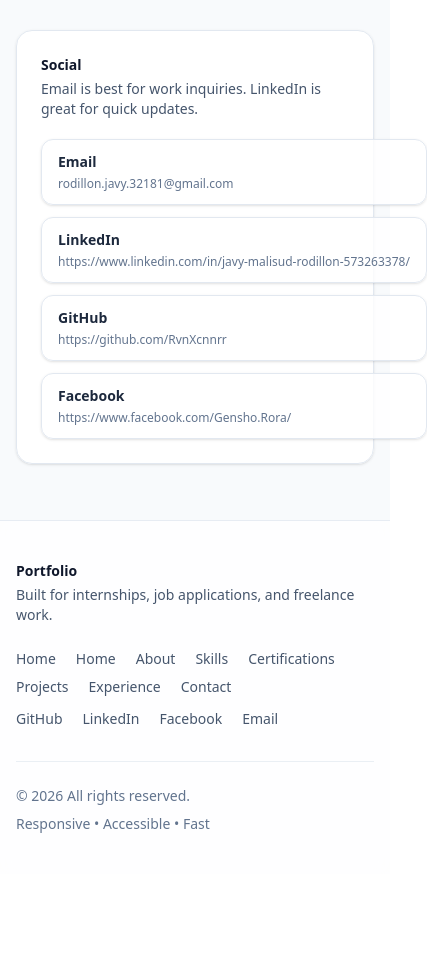
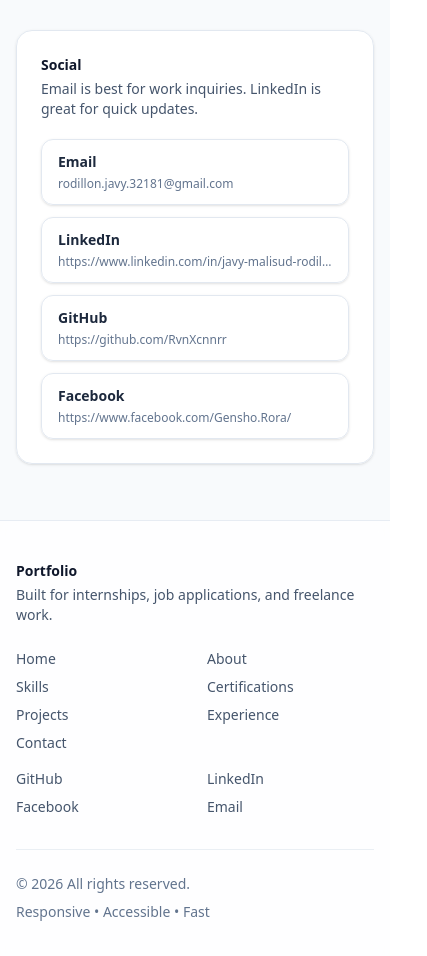
Before and after one commit to RvnXcnnrr/JMRP, a React (Vite) app: page / in a window 390 px wide. Shown: the part 8200-9156 px from the top of the page, 427 px wide, since content can reach past the window. Before the commit the page ends 9074 px from the top, so only its background shows below. Built offline with nearby package versions, Linux system fonts and the light colour scheme.

Commit message:
feat: enhance layout structure in App and Footer components for improved responsiveness

```diff
--- a/src/App.tsx
+++ b/src/App.tsx
@@ -33,8 +33,8 @@ function App() {
   )
 
   return (
-    <div className="min-h-screen bg-slate-50 text-slate-900 transition-colors duration-300 dark:bg-slate-950 dark:text-slate-50">
-      <div aria-hidden="true" className="pointer-events-none fixed inset-0 -z-10">
+    <div className="min-h-screen overflow-x-hidden bg-slate-50 text-slate-900 transition-colors duration-300 dark:bg-slate-950 dark:text-slate-50">
+      <div aria-hidden="true" className="pointer-events-none fixed inset-0 -z-10 overflow-hidden">
         <div className="absolute -top-32 left-1/2 h-[520px] w-[920px] -translate-x-1/2 rounded-full bg-gradient-to-br from-sky-500/15 via-indigo-500/10 to-slate-900/0 blur-3xl dark:from-sky-500/20 dark:via-indigo-500/10" />
         <div className="absolute bottom-0 right-0 h-[420px] w-[520px] rounded-full bg-gradient-to-tr from-indigo-500/10 to-slate-900/0 blur-3xl dark:from-indigo-500/14" />
       </div>
@@ -410,7 +410,7 @@ function App() {
                 <div className="mt-5 grid gap-3 sm:grid-cols-2">
                   <a
                     href={`mailto:${profile.email}`}
-                    className="group rounded-xl border border-slate-200 bg-white/80 px-4 py-3 shadow-sm transition hover:bg-white hover:border-slate-300 focus-visible:outline-none focus-visible:ring-2 focus-visible:ring-indigo-500/60 dark:border-white/10 dark:bg-white/5 dark:hover:bg-white/10 dark:hover:border-white/20"
+                    className="group min-w-0 rounded-xl border border-slate-200 bg-white/80 px-4 py-3 shadow-sm transition hover:bg-white hover:border-slate-300 focus-visible:outline-none focus-visible:ring-2 focus-visible:ring-indigo-500/60 dark:border-white/10 dark:bg-white/5 dark:hover:bg-white/10 dark:hover:border-white/20"
                   >
                     <span className="block text-sm font-semibold text-slate-800 dark:text-slate-100">Email</span>
                     <span
@@ -425,7 +425,7 @@ function App() {
                     href={profile.socials.linkedin}
                     target="_blank"
                     rel="noreferrer"
-                    className="group rounded-xl border border-slate-200 bg-white/80 px-4 py-3 shadow-sm transition hover:bg-white hover:border-slate-300 focus-visible:outline-none focus-visible:ring-2 focus-visible:ring-indigo-500/60 dark:border-white/10 dark:bg-white/5 dark:hover:bg-white/10 dark:hover:border-white/20"
+                    className="group min-w-0 rounded-xl border border-slate-200 bg-white/80 px-4 py-3 shadow-sm transition hover:bg-white hover:border-slate-300 focus-visible:outline-none focus-visible:ring-2 focus-visible:ring-indigo-500/60 dark:border-white/10 dark:bg-white/5 dark:hover:bg-white/10 dark:hover:border-white/20"
                   >
                     <span className="block text-sm font-semibold text-slate-800 dark:text-slate-100">LinkedIn</span>
                     <span
@@ -440,7 +440,7 @@ function App() {
                     href={profile.socials.github}
                     target="_blank"
                     rel="noreferrer"
-                    className="group rounded-xl border border-slate-200 bg-white/80 px-4 py-3 shadow-sm transition hover:bg-white hover:border-slate-300 focus-visible:outline-none focus-visible:ring-2 focus-visible:ring-indigo-500/60 dark:border-white/10 dark:bg-white/5 dark:hover:bg-white/10 dark:hover:border-white/20"
+                    className="group min-w-0 rounded-xl border border-slate-200 bg-white/80 px-4 py-3 shadow-sm transition hover:bg-white hover:border-slate-300 focus-visible:outline-none focus-visible:ring-2 focus-visible:ring-indigo-500/60 dark:border-white/10 dark:bg-white/5 dark:hover:bg-white/10 dark:hover:border-white/20"
                   >
                     <span className="block text-sm font-semibold text-slate-800 dark:text-slate-100">GitHub</span>
                     <span
@@ -455,7 +455,7 @@ function App() {
                     href={profile.socials.facebook}
                     target="_blank"
                     rel="noreferrer"
-                    className="group rounded-xl border border-slate-200 bg-white/80 px-4 py-3 shadow-sm transition hover:bg-white hover:border-slate-300 focus-visible:outline-none focus-visible:ring-2 focus-visible:ring-indigo-500/60 dark:border-white/10 dark:bg-white/5 dark:hover:bg-white/10 dark:hover:border-white/20"
+                    className="group min-w-0 rounded-xl border border-slate-200 bg-white/80 px-4 py-3 shadow-sm transition hover:bg-white hover:border-slate-300 focus-visible:outline-none focus-visible:ring-2 focus-visible:ring-indigo-500/60 dark:border-white/10 dark:bg-white/5 dark:hover:bg-white/10 dark:hover:border-white/20"
                   >
                     <span className="block text-sm font-semibold text-slate-800 dark:text-slate-100">Facebook</span>
                     <span
@@ -473,7 +473,7 @@ function App() {
       </main>
 
       <Footer
-        quickLinks={[{ href: '#home', label: 'Home' }, ...links]}
+        quickLinks={links}
         socialLinks={[
           { href: profile.socials.github, label: 'GitHub' },
           { href: profile.socials.linkedin, label: 'LinkedIn' },
--- a/src/components/Footer.tsx
+++ b/src/components/Footer.tsx
@@ -7,7 +7,7 @@ export function Footer({ quickLinks, socialLinks }: FooterProps) {
   return (
     <footer className="border-t border-slate-200/80 bg-white/80 py-10 backdrop-blur dark:border-white/10 dark:bg-slate-950/25">
       <div className="mx-auto max-w-6xl px-4 sm:px-6">
-        <div className="flex flex-col items-start justify-between gap-6 sm:flex-row sm:items-center">
+        <div className="grid gap-6 sm:grid-cols-2 sm:items-center">
           <div>
             <p className="text-sm font-semibold text-slate-900 dark:text-slate-50">Portfolio</p>
             <p className="mt-1 text-sm text-slate-600 dark:text-slate-300">
@@ -15,8 +15,11 @@ export function Footer({ quickLinks, socialLinks }: FooterProps) {
             </p>
           </div>
 
-          <div className="flex flex-col items-start gap-3 sm:items-end">
-            <nav className="flex flex-wrap gap-x-5 gap-y-2" aria-label="Footer">
+          <div className="grid gap-4 sm:justify-items-end">
+            <nav
+              className="grid grid-cols-2 gap-x-6 gap-y-2 sm:flex sm:flex-wrap sm:justify-end sm:gap-x-5"
+              aria-label="Footer"
+            >
               {quickLinks.map((l) => (
                 <a
                   key={l.href}
@@ -29,7 +32,10 @@ export function Footer({ quickLinks, socialLinks }: FooterProps) {
             </nav>
 
             {socialLinks && socialLinks.length > 0 ? (
-              <nav className="flex flex-wrap gap-x-5 gap-y-2" aria-label="Social">
+              <nav
+                className="grid grid-cols-2 gap-x-6 gap-y-2 sm:flex sm:flex-wrap sm:justify-end sm:gap-x-5"
+                aria-label="Social"
+              >
                 {socialLinks.map((l) => (
                   <a
                     key={l.href}
```
